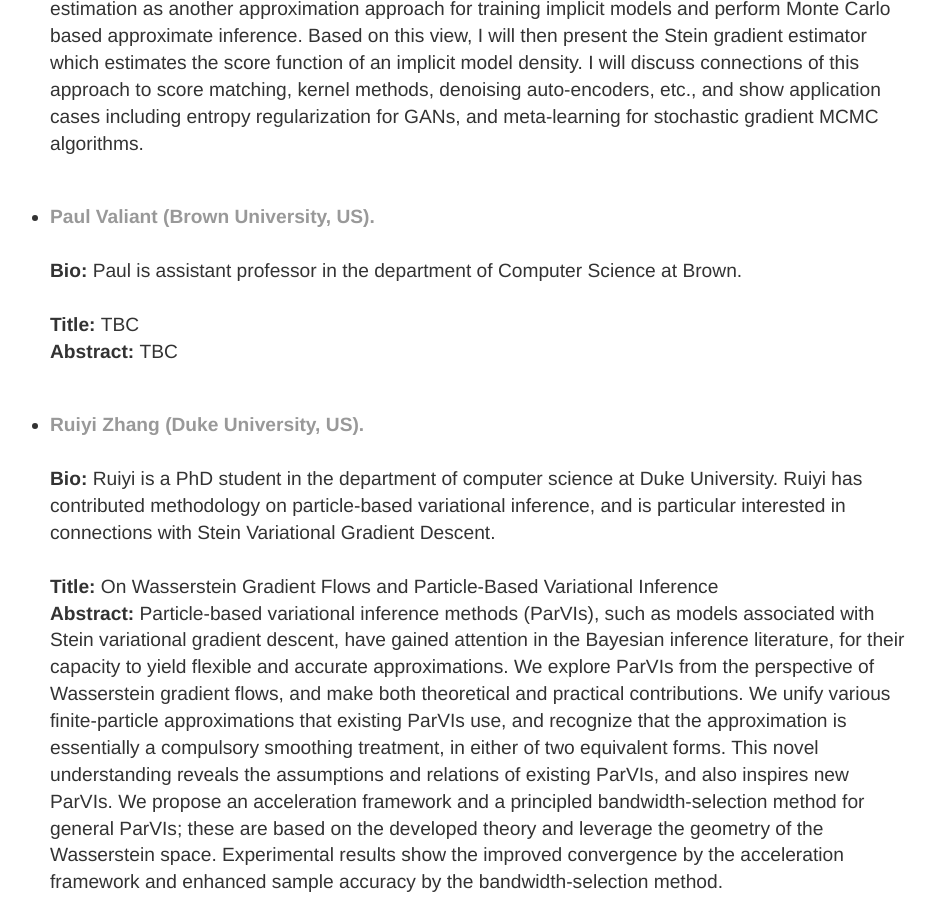
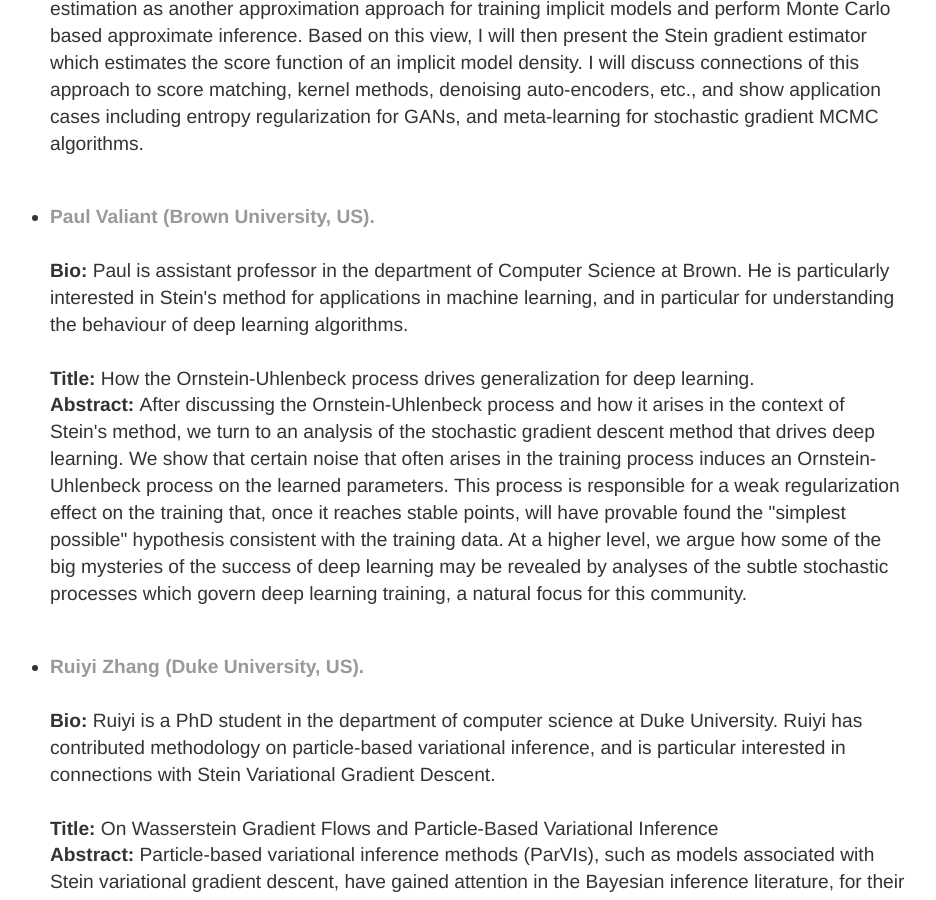
Before and after one commit to steinworkshop/steinworkshop.github.io, a Jekyll site: the page built from index.html, in a window 1280 px wide and 900 px high, scrolled down 4191 px. Shown: the whole window, without its empty margins (182-1118 px from the left). Built offline with Jekyll 4.4.1, drawn with Linux system fonts in a browser that asks for light colours.

Commit message:
paul valiant talk

```diff
--- a/index.html
+++ b/index.html
@@ -106,11 +106,11 @@ title: ICML Workshop on Stein's Method
 
 		<li> <strong><a href="http://cs.brown.edu/~pvaliant/"> Paul Valiant (Brown University, US).</a></strong> <br/> <br/>
 
-			<strong> Bio: </strong> Paul is assistant professor in the department of Computer Science at Brown. <br/> <br/>
+			<strong> Bio: </strong> Paul is assistant professor in the department of Computer Science at Brown. He is particularly interested in Stein's method for applications in machine learning, and in particular for understanding the behaviour of deep learning algorithms.<br/> <br/>
 
-			<strong> Title: </strong> TBC <br/>
+			<strong> Title: </strong> How the Ornstein-Uhlenbeck process drives generalization for deep learning. <br/>
 
-			<strong> Abstract: </strong> TBC <br/> <br/>
+			<strong> Abstract: </strong> After discussing the Ornstein-Uhlenbeck process and how it arises in the context of Stein's method, we turn to an analysis of the stochastic gradient descent method that drives deep learning. We show that certain noise that often arises in the training process induces an Ornstein-Uhlenbeck process on the learned parameters. This process is responsible for a weak regularization effect on the training that, once it reaches stable points, will have provable found the "simplest possible" hypothesis consistent with the training data. At a higher level, we argue how some of the big mysteries of the success of deep learning may be revealed by analyses of the subtle stochastic processes which govern deep learning training, a natural focus for this community.  <br/> <br/>
 
 		</li>
 
```
